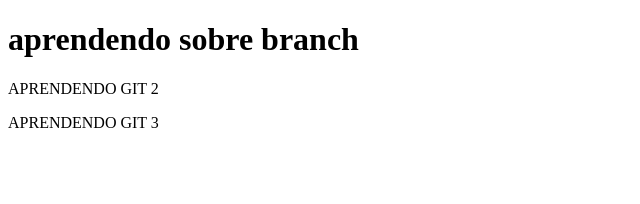
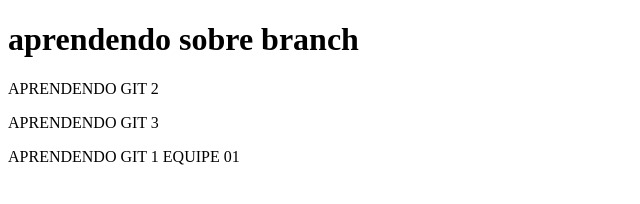
Before and after one commit to micaeljander/Aprendendo-a-aprender, a plain HTML site: page index.html in a window 1280 px wide. Shown: the whole page, without its empty margins (0-640 px from the left). Drawn offline with Linux system fonts and the light colour scheme.

Commit message:
demanda auto equipe nova

```diff
--- a/index.html
+++ b/index.html
@@ -11,4 +11,5 @@
 <h1>aprendendo sobre branch</h1>
 <p>APRENDENDO GIT 2</p>
 <p>APRENDENDO GIT 3</p>
+<p>APRENDENDO GIT 1 EQUIPE 01</p>
 </html>
```
